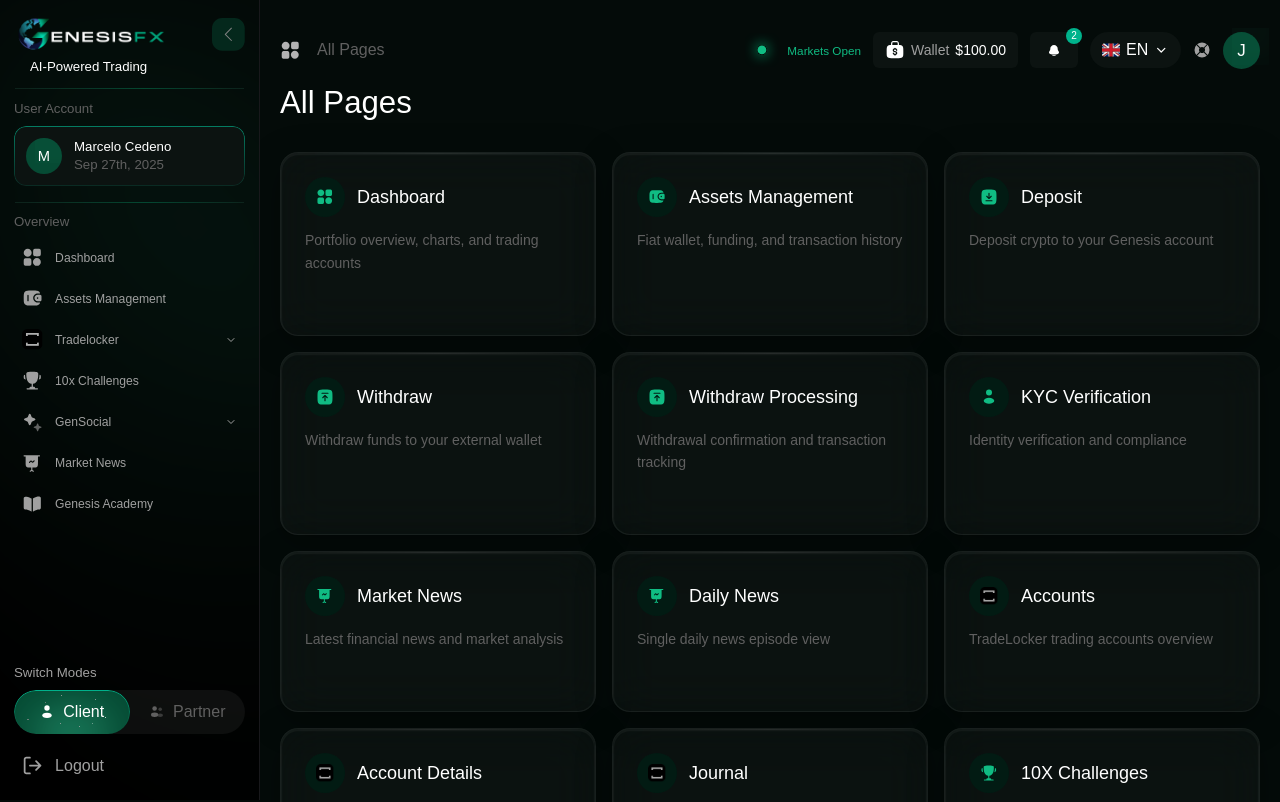
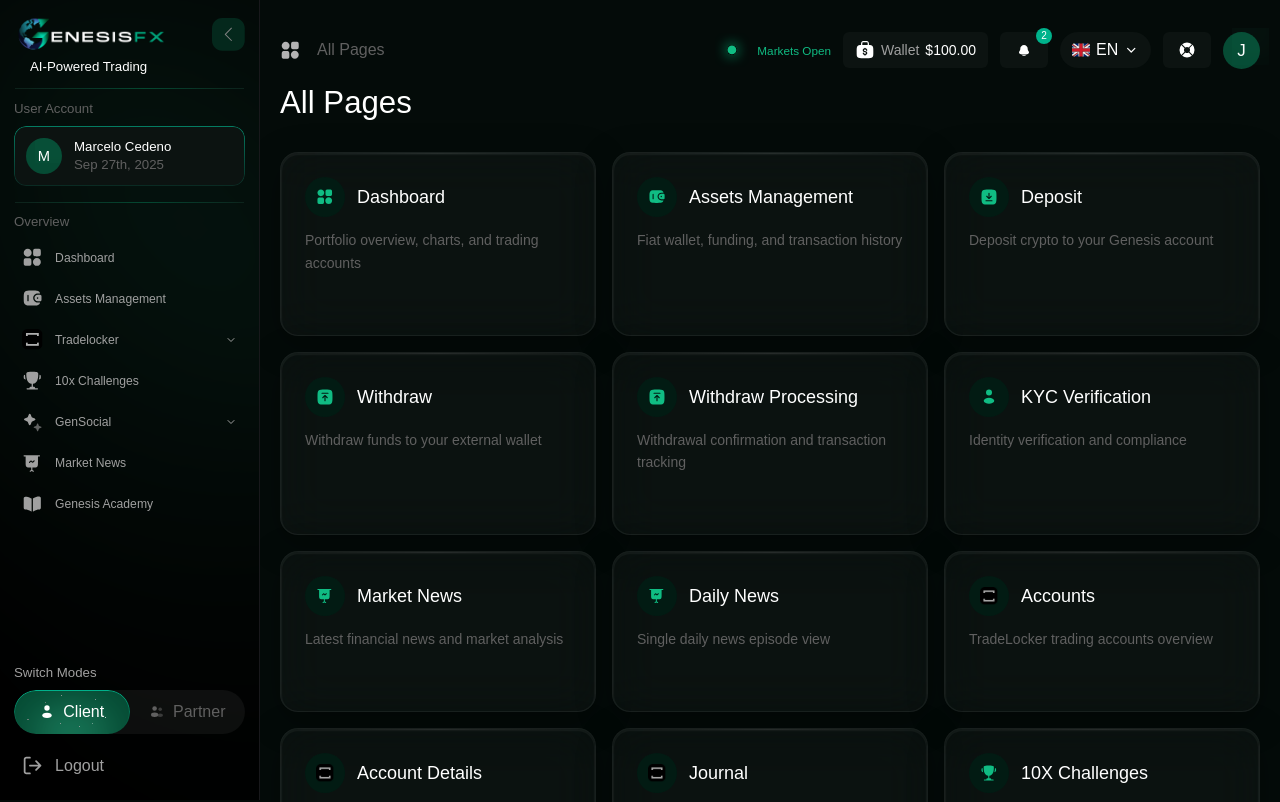
Before and after one commit to Mdx2025/GenesisFxDashboardMDX, a React (Vite) app: page /allpages in a window 1280 px wide. Shown: the top 802 px of the page. Built offline with nearby package versions, Linux system fonts and the light colour scheme; a web font is replaced by a local one.

Commit message:
style(topbar): add bg-gfx-green-800 to help icon button matching notification badge
Co-Authored-By: Claude Opus 4.6 (1M context) <noreply@anthropic.com>

```diff
--- a/src/components/dashboard/TopBar.tsx
+++ b/src/components/dashboard/TopBar.tsx
@@ -290,7 +290,7 @@ export function TopBar({ onMenuClick, menuOpen = false, breadcrumbItems }: TopBa
             <LanguageDropdown />
           </div>
 
-          <button className="hidden lg:block text-gfx-neutral-500 hover:text-white transition-colors rounded" aria-label="Help">
+          <button className="hidden lg:flex items-center justify-center h-9 w-12 rounded-sm bg-gfx-green-800 hover:opacity-90 transition-opacity cursor-pointer" aria-label="Help">
             <HelpIcon />
           </button>
 
```
Also changed, not shown: 3 other files (tests, documents, lock files or other folders).
